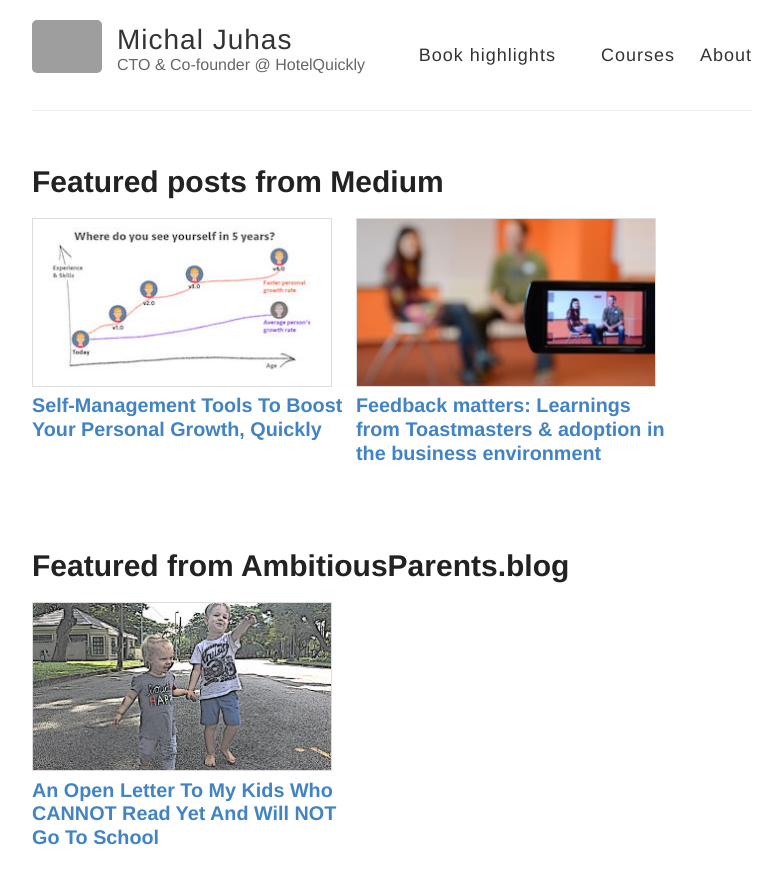
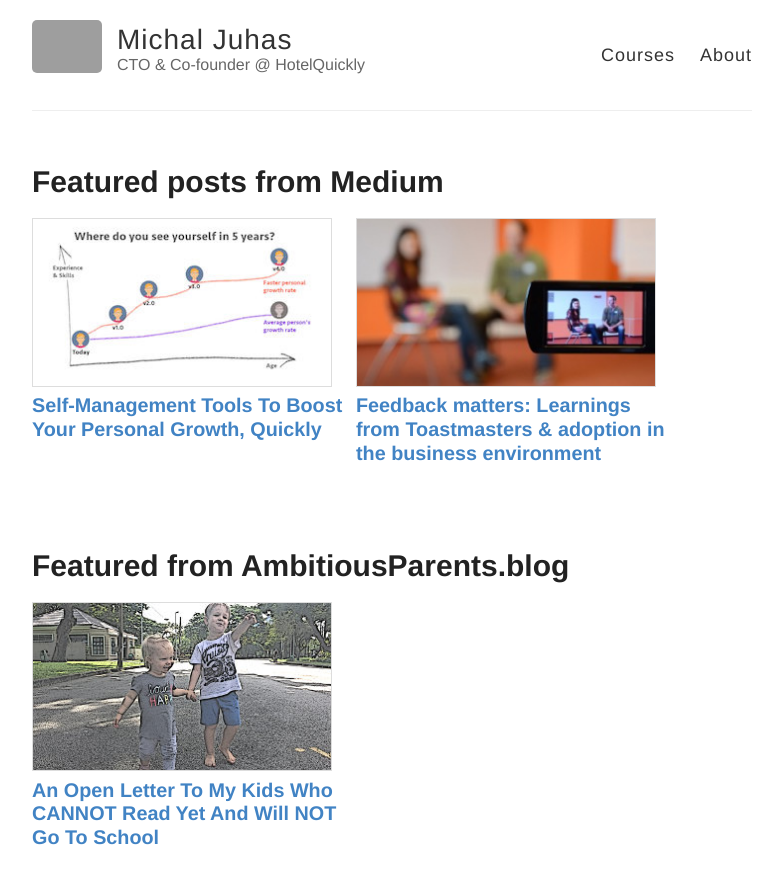
Before and after one commit to michaljuhas/OLD_michaljuhas.github.io, a Jekyll site: the page built from index.html, in a window 1280 px wide and 900 px high. Shown: the top 884 px of the window, without its empty margins (248-1030 px from the left). Built offline with Jekyll 4.4.1, drawn with Linux system fonts in a browser that asks for light colours; grey boxes are pictures that could not be loaded.

Commit message:
Update default.html

```diff
--- a/_layouts/default.html
+++ b/_layouts/default.html
@@ -27,9 +27,6 @@
           </div>
 
           <nav>
-            {% for collection in site.collections %}
-              <a href="{{ collection.url | prepend: site.baseurl }}">{{ collection.title }}</a>
-            {% endfor %}
             <a href="{{ site.baseurl }}/courses/">Courses</a>
             <a href="{{ site.baseurl }}/about/">About</a>
           </nav>
```
